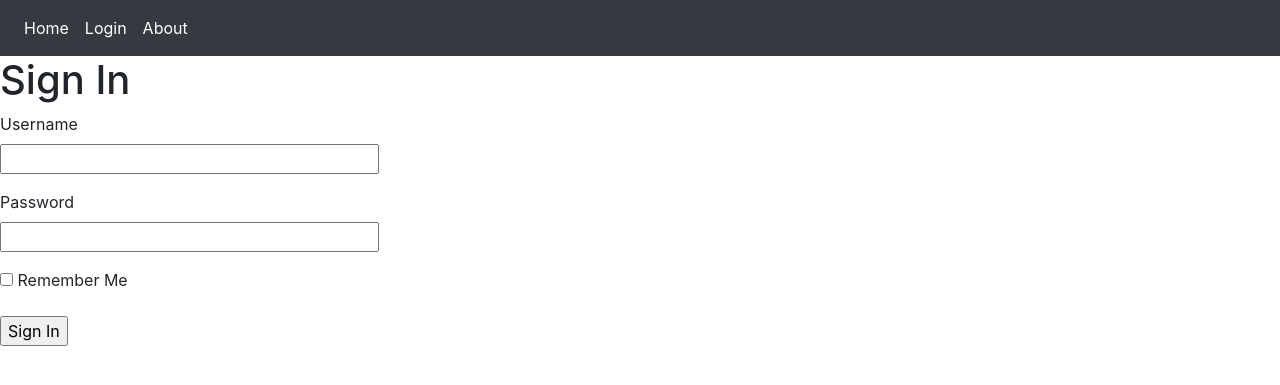
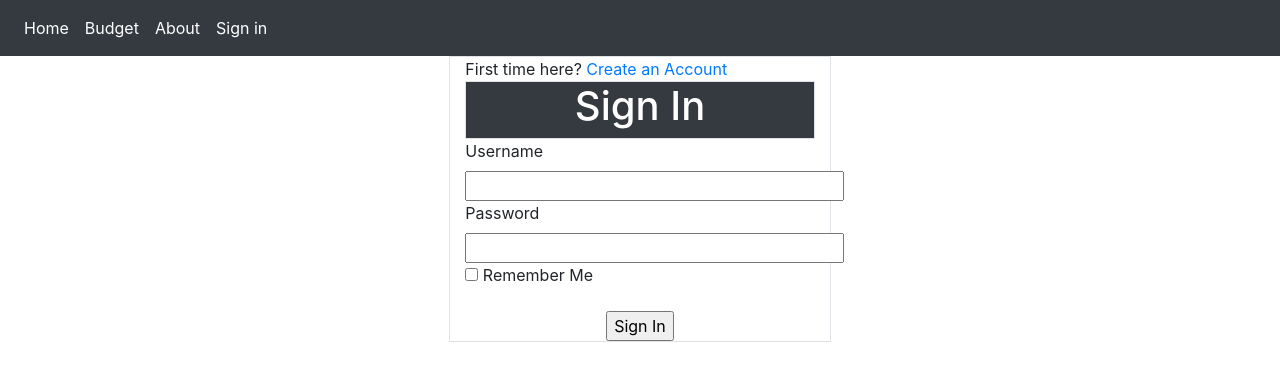
Before and after one commit to Murphyx2/budget-page, a Flask app: page /login in a window 1280 px wide. Shown: the top 385 px of the page. Run offline with Flask 2, Linux system fonts and the light colour scheme; some libraries are stand-ins or nearby versions.

Commit message:
Added a couple of new routes, also login aesthetics were improved.

```diff
--- a/app/routes.py
+++ b/app/routes.py
@@ -4,8 +4,9 @@ from app import app
 
 
 nav = [{'name':'Home', 'url':'/home'},
-        {'name':'Login','url':'/login'},
+        {'name':'Budget','url':'/budget'},
         {'name':'About','url':'/about'},
+        {'name':'Sign in','url':'/login'},
         ]
 
 @app.route('/')
@@ -16,14 +17,14 @@ def index():
                             , nav = nav)
 
 
-@app.route('/login')
+@app.route('/login', methods=('GET','POST'))
 def login():
     form = LoginForm()
     if form.validate_on_submit():
         flash('Login requested for user {}, remember_me={}'.format(
             form.username.data, form.remember_me.data))
-        return redirect('/index')
-    return render_template('login.html', title='Sign In', form=form, nav = nav)
+        return redirect('/home')
+    return render_template('login.html', title='Sign in or Register', form=form, nav = nav)
 
 
 @app.route('/about', methods=('GET', 'POST'))
@@ -32,3 +33,19 @@ def about():
     if form.validate_on_submit():
         return redirect('/index', nav=nav, description='Algo', title='')
     return render_template('about.html', title='About', description= 'This about the page', nav=nav, form=form)
+
+
+@app.route('/budget', methods=('GET','POST'))
+def budget():
+    return redirect('/under_construction')
+    #return render_template('budget.html', title='Budget', description='This about the page creating a budget', nav=nav)
+
+
+@app.route('/register',methods=('GET','POST'))
+def register():
+    return redirect('/under_construction')
+    #return render_template('register.html', title='Sign in or Register', description='Want to register?', nav=nav)
+
+@app.route('/under_construction')
+def under_construction():
+    return render_template('under_construction.html', title='Site Under Construction', description='Site not ready', nav=nav)
--- /dev/null
+++ b/app/templates/budget.html
@@ -0,0 +1,6 @@
+{% extends 'layout.html' %}
+{% block content %}
+    <div class="container">
+        <h1>Site Under Construction</h1>
+    </div>
+{% endblock %}
--- a/app/templates/layout.html
+++ b/app/templates/layout.html
@@ -4,6 +4,7 @@
         <title>{{ title }} - BudgetPage</title>
         <meta charset="utf-8">
         <meta name="description" content={{description}}>
+        <meta name="viewport" content="width=device-width, initial-scale=1">
         <link rel="shortcut icon" href="/favicon.ico">
         <link rel="stylesheet" href="https://stackpath.bootstrapcdn.com/bootstrap/4.5.0/css/bootstrap.min.css" integrity="sha384-9aIt2nRpC12Uk9gS9baDl411NQApFmC26EwAOH8WgZl5MYYxFfc+NcPb1dKGj7Sk" crossorigin="anonymous">
     </head>
--- a/app/templates/login.html
+++ b/app/templates/login.html
@@ -1,18 +1,23 @@
 {% extends 'layout.html' %}
 
 {% block content %}
-<h1>Sign In</h1>
-<form action="" method="post" novalidate>
-    {{ form.hidden_tag() }}
-    <p>
-        {{ form.username.label }}<br>
-        {{ form.username(size=32) }}
-    </p>
-    <p>
-        {{ form.password.label }}<br>
-        {{ form.password(size=32) }}
-    </p>
-    <p>{{ form.remember_me() }} {{ form.remember_me.label }}</p>
-    <p>{{ form.submit() }}</p>
-</form>
+<div class="container-sm">
+    <div class="row">
+        <div class="col"></div>
+        <div class="col border">
+            <div>First time here?
+                <a href="/register">Create an Account</a>
+            </div>
+            <div class="border bg-dark text-white text-center"><h1>Sign In</h1></div>
+            <form action="/login" method="POST" novalidate>
+                {{ form.hidden_tag() }}
+                        <div>{{ form.username.label }} {{ form.username(size=32) }}</div>
+                        <div>{{ form.password.label }} {{ form.password(size=32) }}</div>
+                    <p>{{ form.remember_me() }} {{ form.remember_me.label }}</p>
+                    <div class="text-center pb-10">{{ form.submit() }}</div>
+            </form>
+        </div>
+        <div class="col"></div>
+    </div>
+</div>
 {% endblock %}
--- /dev/null
+++ b/app/templates/register.html
@@ -0,0 +1,3 @@
+{% extends 'layout.html' %}
+{% block content %}
+{% endblock %}
--- /dev/null
+++ b/app/templates/under_construction.html
@@ -0,0 +1,6 @@
+{% extends 'layout.html' %}
+{% block content %}
+<div class="container">
+    <img src="static/image/maintenance_640.png" alt="Site under Construction">
+</div>
+{% endblock %}
```
Also changed, not shown: app/static/image/maintenance.png (added), app/static/image/maintenance_640.png (added).
